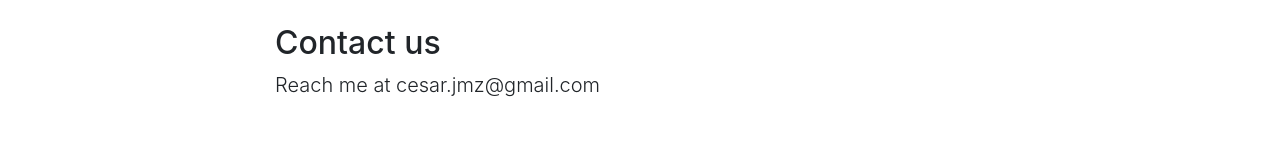
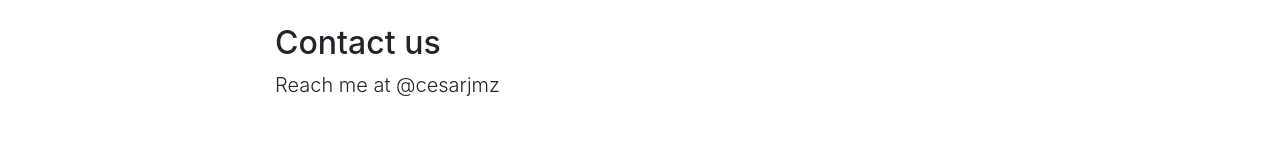
Before and after one commit to cesarjmz/cesarjmz.github.io, a website with bundled scripts: page index.html in a window 1280 px wide. Shown: the part 1381-1541 px from the top of the page. Built offline with nearby package versions, Linux system fonts and the light colour scheme.

Commit message:
Update index.html

```diff
--- a/index.html
+++ b/index.html
@@ -83,7 +83,7 @@
       <div class="row">
         <div class="col-lg-8 mx-auto">
           <h2>Contact us</h2>
-          <p class="lead">Reach me at cesar.jmz@gmail.com</p>
+          <p class="lead">Reach me at @cesarjmz</p>
         </div>
       </div>
     </div>
```
